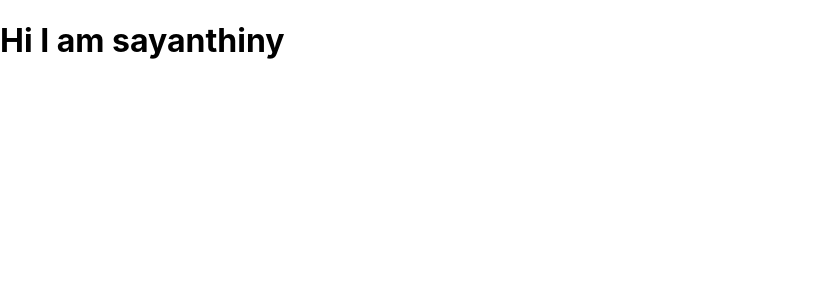
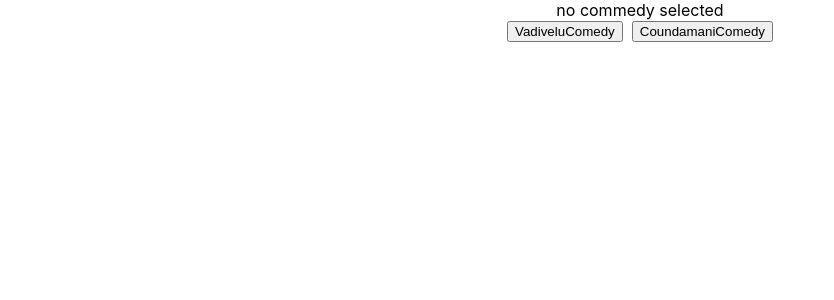
Before and after one commit to Sayanthiny/redux-learning, a React (Create React App) app: page / in a window 1280 px wide. Shown: the top 300 px of the page, without its empty margins (0-834 px from the left). Built offline with nearby package versions, Linux system fonts and the light colour scheme.

Commit message:
connect with component

```diff
--- a/src/App.js
+++ b/src/App.js
@@ -1,10 +1,18 @@
-import logo from './logo.svg';
 import './App.css';
+import {useSelector,useDispatch} from 'react-redux'
+import {VadiveluComedyAction,CoundamaniComedyAction} from './index'
+// import { connect } from 'react-redux'
 
 function App() {
+  const comedies=useSelector(state=>state)
+  const dispatch=useDispatch()
   return (
     <div className="App">
-
+      {comedies}
+      <div>
+        <button onClick={()=>dispatch(VadiveluComedyAction())}>VadiveluComedy</button> &nbsp;
+        <button onClick={()=>dispatch(CoundamaniComedyAction())}>CoundamaniComedy</button>
+      </div>
     </div>
   );
 }
--- a/src/index.js
+++ b/src/index.js
@@ -4,14 +4,15 @@
 import App from './App';
 import reportWebVitals from './reportWebVitals';
 import {createStore} from 'redux'
+import { Provider } from 'react-redux';
 
 //selector
 const VADIVELU_COMEDY="VADIVELU_COMEDY"
 const COUNDAMANI_COMEDY="COUNDAMANI_COMEDY"
 
 //Actions
-const VadiveluComedyAction=()=>({type:VADIVELU_COMEDY})
-const CoundamaniComedyAction=()=>({type:COUNDAMANI_COMEDY})
+export const VadiveluComedyAction=()=>({type:VADIVELU_COMEDY})
+export const CoundamaniComedyAction=()=>({type:COUNDAMANI_COMEDY})
 
 //Reducer
 const comedyReducer=(state,actions)=>{
@@ -29,13 +30,15 @@
 }
 
 const store=createStore(comedyReducer)
-store.subscribe(()=>{console.log(store.getState())})
-store.dispatch(VadiveluComedyAction())
-store.dispatch(CoundamaniComedyAction())
+// store.subscribe(()=>{console.log(store.getState())})
+// store.dispatch(VadiveluComedyAction())
+// store.dispatch(CoundamaniComedyAction())
 
 
 ReactDOM.render(
-  <h1>Hi I am sayanthiny</h1>,
+  <Provider store={store}>
+    <App/>
+  </Provider>,
   document.getElementById('root')
 );
 
```
